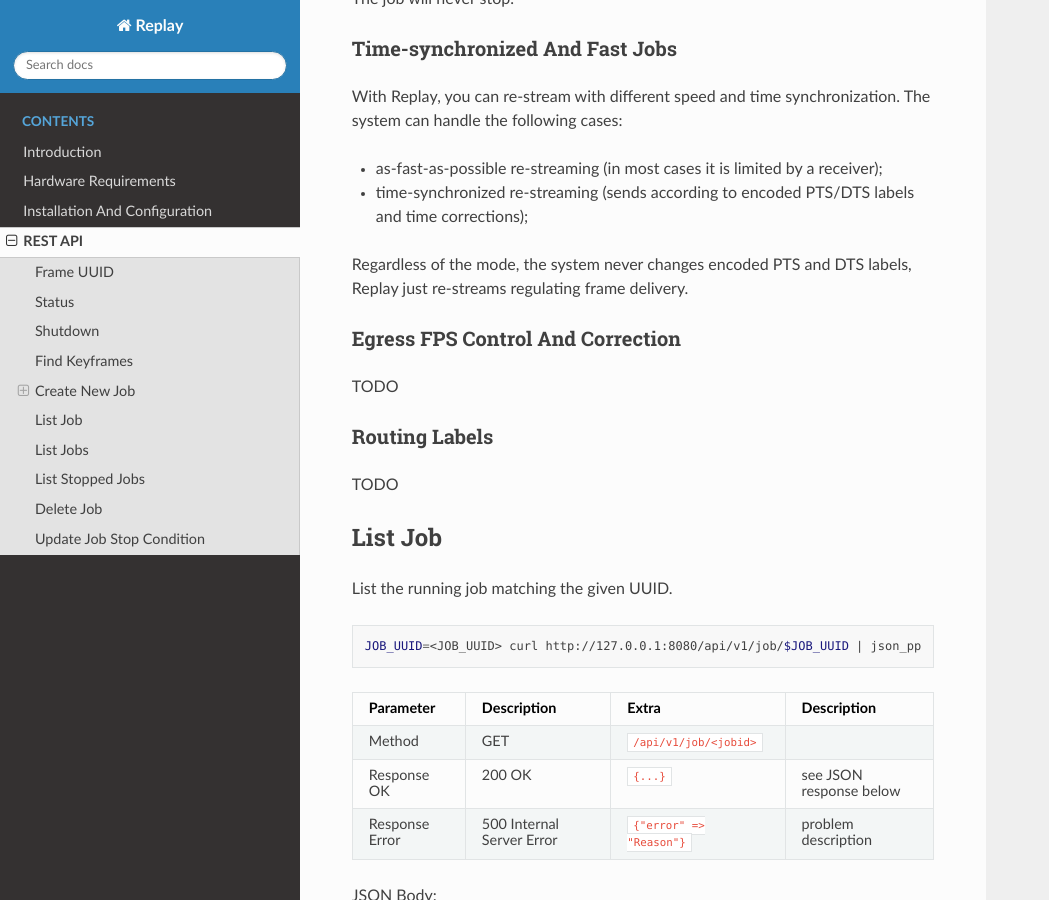
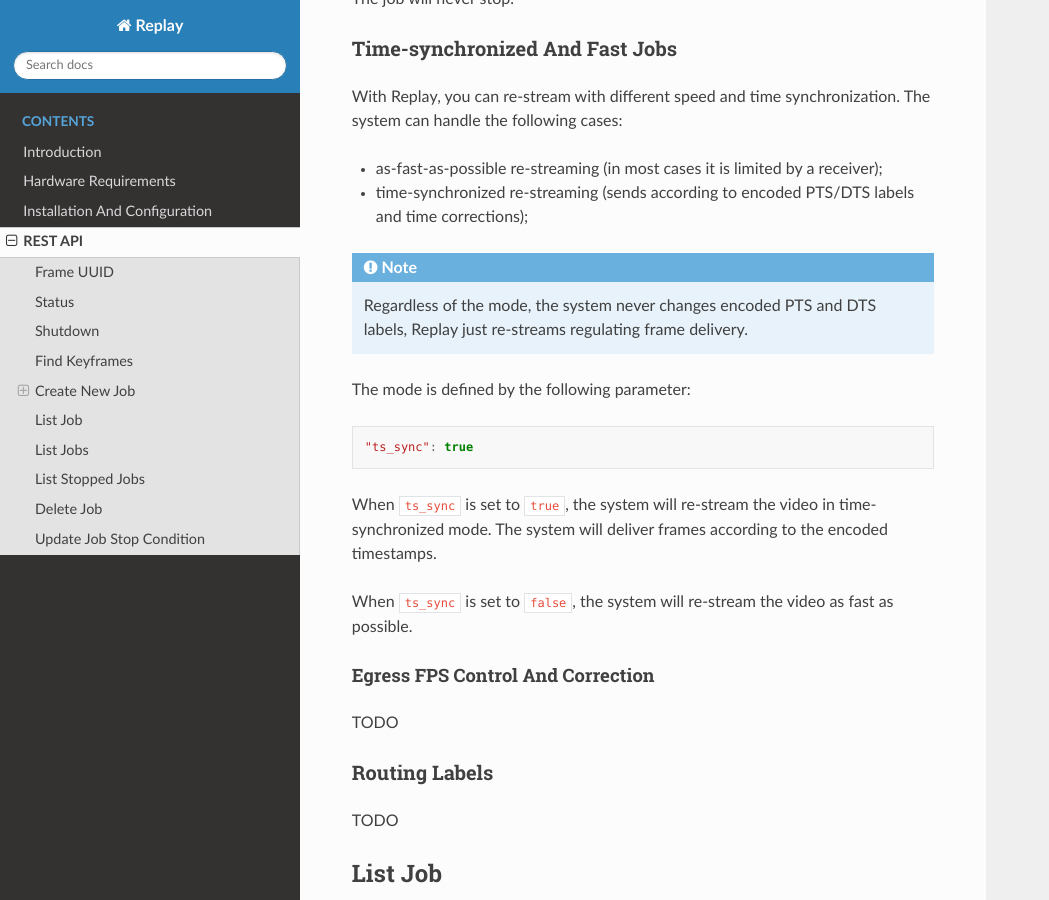
Before and after one commit to insight-platform/Replay, a Sphinx documentation site: the page built from docs/sections/3_api.rst, in a window 1280 px wide and 900 px high, scrolled down 6372 px. Shown: the whole window, without its empty margins (0-1049 px from the left). Built offline with Sphinx 7.4.7 and the Read the Docs theme 2.0.0, drawn with Linux system fonts in a browser that asks for light colours.

Commit message:
docs wip

```diff
--- a/docs/sections/3_api.rst
+++ b/docs/sections/3_api.rst
@@ -365,10 +365,22 @@
 - as-fast-as-possible re-streaming (in most cases it is limited by a receiver);
 - time-synchronized re-streaming (sends according to encoded PTS/DTS labels and time corrections);
 
-Regardless of the mode, the system never changes encoded PTS and DTS labels, Replay just re-streams regulating frame delivery.
+.. note::
+
+    Regardless of the mode, the system never changes encoded PTS and DTS labels, Replay just re-streams regulating frame delivery.
+
+The mode is defined by the following parameter:
+
+.. code-block:: javascript
+
+    "ts_sync": true
+
+When ``ts_sync`` is set to ``true``, the system will re-stream the video in time-synchronized mode. The system will deliver frames according to the encoded timestamps.
+
+When ``ts_sync`` is set to ``false``, the system will re-stream the video as fast as possible.
 
 Egress FPS Control And Correction
-^^^^^^^^^^^^^^^^^^^^^^^^^^^^^^^^^
+~~~~~~~~~~~~~~~~~~~~~~~~~~~~~~~~~
 
 TODO
 
```
